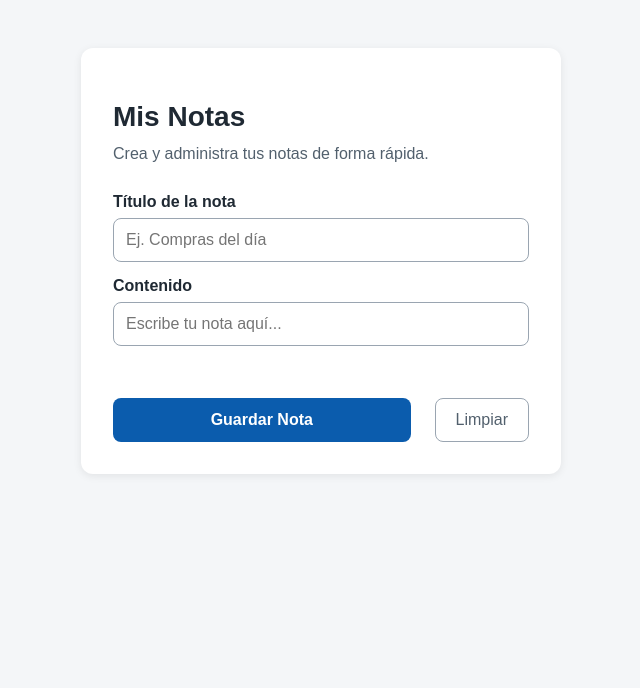
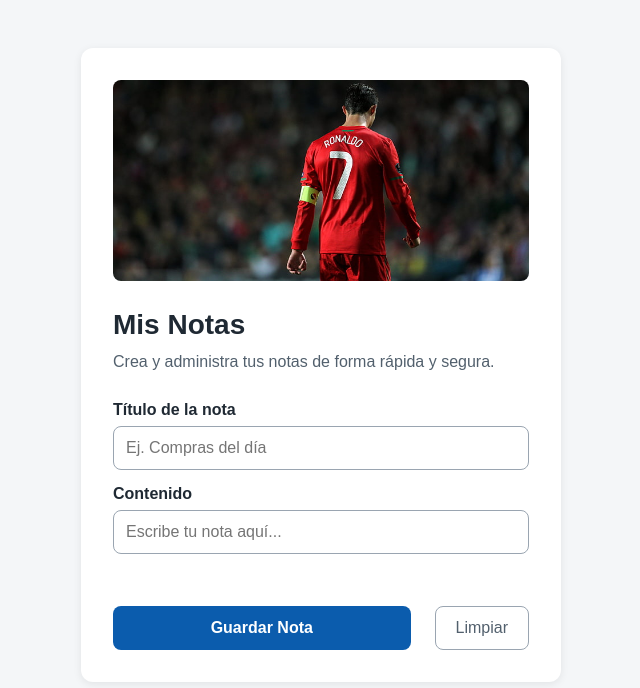
Before and after one commit to natteri-git/taller-ux, a plain HTML site: page index.html in a window 1280 px wide. Shown: the whole page, without its empty margins (319-959 px from the left). Drawn offline with Linux system fonts and the light colour scheme.

Commit message:
Cambios finales actualizados

```diff
--- a/index.html
+++ b/index.html
@@ -8,8 +8,9 @@
 </head>
 <body>
     <main class="tarjeta">
+        <img src="img/banner.png.jpg" alt="Banner ilustrativo de la aplicación de notas">
         <h1>Mis Notas</h1>
-        <p class="ayuda">Crea y administra tus notas de forma rápida.</p>
+        <p class="ayuda">Crea y administra tus notas de forma rápida y segura.</p>
 
         <form id="formulario-nota" novalidate>
             <label for="titulo-nota">Título de la nota</label>
```
